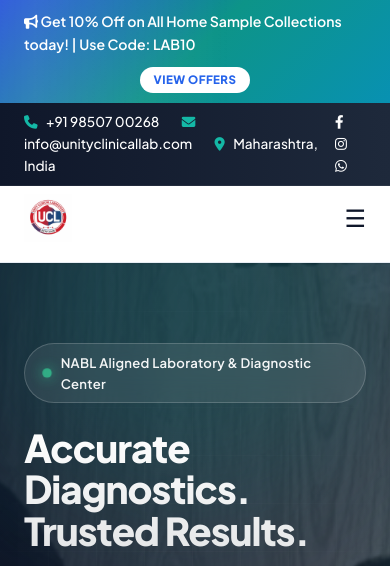
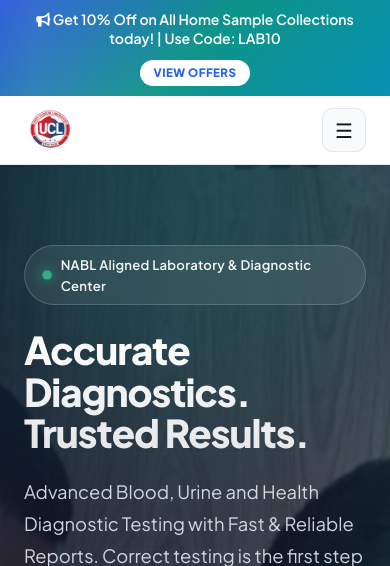
Before and after one commit to mangesh-darade/unity_cms, a PHP site: page / in a window 390 px wide. Shown: the top 566 px of the page. Run offline with PHP 8.4, Linux system fonts and the light colour scheme; data comes from the database, SQL or seed files in the repository; some libraries are stand-ins or nearby versions.

Commit message:
header changes

```diff
--- a/css/premium.css
+++ b/css/premium.css
@@ -35,11 +35,16 @@ h1, h2, h3, h4, h5, h6,
 
 /* ─── Header premium ─── */
 header.site-header {
-    background: rgba(255, 255, 255, 0.82);
-    backdrop-filter: blur(20px) saturate(180%);
-    -webkit-backdrop-filter: blur(20px) saturate(180%);
-    border-bottom: 1px solid rgba(226, 232, 240, 0.8);
+    position: sticky;
+    top: 0;
+    z-index: 1000;
+    background: #fff;
+    border-bottom: 1px solid rgba(226, 232, 240, 0.9);
     transition: box-shadow 0.35s var(--ease-out-expo), padding 0.35s var(--ease-out-expo);
+}
+
+header.site-header .container {
+    position: relative;
 }
 
 header.site-header.scrolled {
@@ -107,6 +112,9 @@ header.site-header.scrolled {
 
 .logo-link--image {
     max-width: min(var(--header-logo-display-width, 240px), 280px);
+    background: transparent;
+    border-radius: 0;
+    padding: 0;
 }
 
 .brand-logo-img {
@@ -147,22 +155,62 @@ header.site-header.scrolled .logo-text {
 /* Header layout — logo | nav | actions */
 .nav-bar {
     display: grid;
-    grid-template-columns: minmax(0, max-content) minmax(0, 1fr) auto;
-    align-items: center;
-    gap: 12px 24px;
+    grid-template-columns: minmax(0, max-content) minmax(0, 1fr) minmax(0, max-content);
+    align-items: center;
+    gap: 12px 20px;
     padding: 8px 0;
 }
 
 .logo-link {
     grid-column: 1;
+    justify-self: start;
     max-width: 220px;
 }
 
+.nav-menu {
+    grid-column: 2;
+    justify-self: center;
+}
+
+.nav-bar-actions {
+    grid-column: 3;
+    justify-self: end;
+    display: flex;
+    align-items: center;
+    gap: 10px;
+    flex-shrink: 0;
+}
+
 .nav-bar-center {
-    grid-column: 2;
-    display: flex;
-    justify-content: center;
-    min-width: 0;
+    display: none;
+}
+
+/* Desktop: inline horizontal nav */
+@media (min-width: 1181px) {
+    .nav-bar .nav-menu {
+        position: static;
+        display: flex;
+        flex-direction: row;
+        align-items: center;
+        justify-content: center;
+        width: 100%;
+        max-width: 100%;
+        height: auto;
+        margin: 0;
+        padding: 0;
+        background: transparent;
+        box-shadow: none;
+        border: none;
+        opacity: 1;
+        visibility: visible;
+        pointer-events: auto;
+        overflow: visible;
+        transform: none;
+    }
+
+    .nav-item-cta-mobile {
+        display: none !important;
+    }
 }
 
 @media (max-width: 1280px) {
@@ -175,14 +223,6 @@ header.site-header.scrolled .logo-text {
         padding: 8px 12px !important;
         font-size: 0.78rem !important;
     }
-}
-
-.nav-bar-actions {
-    grid-column: 3;
-    display: flex;
-    align-items: center;
-    gap: 10px;
-    flex-shrink: 0;
 }
 
 .nav-header-cta {
@@ -243,96 +283,234 @@ header.site-header.scrolled .logo-text {
 
 @media (max-width: 1180px) {
     .nav-bar {
-        display: grid;
-        grid-template-columns: 1fr auto;
-        grid-template-areas: "logo actions";
+        display: flex;
+        justify-content: space-between;
+        align-items: center;
+        padding: 6px 0;
+    }
+
+    .nav-menu {
+        grid-column: auto;
+        justify-self: auto;
     }
 
     .logo-link {
-        grid-area: logo;
-        min-height: 56px;
-        max-width: min(var(--header-logo-display-width, 240px), 200px);
-    }
-
-    .nav-bar-actions {
-        grid-area: actions;
+        min-height: 52px;
+        max-width: min(var(--header-logo-display-width, 240px), 220px);
     }
 
     .nav-header-cta {
         display: none;
     }
 
-    .nav-bar-center {
-        position: static;
-        flex: none;
-        width: 0;
-        height: 0;
-        overflow: visible;
-    }
-
     .brand-logo-img {
-        height: min(var(--header-logo-display-height, 72px), 56px);
-        max-height: 56px;
-    }
-
-    .nav-menu {
+        height: min(var(--header-logo-display-height, 72px), 60px);
+        max-height: 60px;
+    }
+
+    .menu-toggle {
+        display: flex;
+        align-items: center;
+        justify-content: center;
+        width: 44px;
+        height: 44px;
+        padding: 0;
+        border: 1px solid #e2e8f0;
+        border-radius: 10px;
+        background: #f8fafc;
+        color: #0f172a;
+        font-size: 1.25rem;
+        line-height: 1;
+        cursor: pointer;
+        flex-shrink: 0;
+        transition: background 0.2s, border-color 0.2s, color 0.2s, box-shadow 0.2s;
+    }
+
+    .menu-toggle:hover {
+        background: #f1f5f9;
+        border-color: #cbd5e1;
+    }
+
+    .menu-toggle[aria-expanded="true"] {
+        background: #0f172a;
+        border-color: #0f172a;
+        color: #fff;
+        box-shadow: 0 4px 14px rgba(15, 23, 42, 0.2);
+    }
+
+    body.menu-open .offer-banner {
+        display: none;
+    }
+
+    .nav-backdrop {
         position: fixed;
-        top: var(--header-offset, 120px);
-        left: -100%;
-        width: min(360px, 100%);
-        max-width: 100%;
-        height: calc(100vh - var(--header-offset, 120px));
-        background: rgba(255, 255, 255, 0.98);
-        backdrop-filter: blur(16px);
+        inset: 0;
+        background: rgba(15, 23, 42, 0.45);
+        z-index: 10000;
+        opacity: 0;
+        visibility: hidden;
+        pointer-events: none;
+        transition: opacity 0.28s ease, visibility 0.28s ease;
+    }
+
+    .nav-backdrop.is-visible {
+        opacity: 1;
+        visibility: visible;
+        pointer-events: auto;
+    }
+
+    body.menu-open .site-header {
+        z-index: 10002;
+        border-bottom-color: #e2e8f0;
+    }
+
+    header.site-header .nav-menu {
+        position: fixed;
+        top: var(--header-offset, 64px);
+        left: 0;
+        right: 0;
+        width: 100vw;
+        max-width: 100vw;
+        height: calc(100dvh - var(--header-offset, 64px));
+        max-height: calc(100dvh - var(--header-offset, 64px));
+        margin: 0;
+        background: #fff;
+        display: flex;
         flex-direction: column;
         flex-wrap: nowrap;
         align-items: stretch;
-        padding: 24px 20px 40px;
+        justify-content: flex-start;
+        padding: 8px 0 calc(28px + env(safe-area-inset-bottom, 0px));
+        gap: 0;
+        overflow-x: hidden;
+        overflow-y: auto;
+        -webkit-overflow-scrolling: touch;
+        z-index: 10001;
+        box-shadow: none;
+        border: none;
+        border-radius: 0;
+        opacity: 0;
+        visibility: hidden;
+        pointer-events: none;
+        transform: none;
+        transition: opacity 0.28s ease, visibility 0.28s ease;
+    }
+
+    header.site-header .nav-menu.active {
+        opacity: 1;
+        visibility: visible;
+        pointer-events: auto;
+    }
+
+    header.site-header .nav-menu .nav-item {
+        width: 100%;
+        border-bottom: 1px solid #f1f5f9;
+    }
+
+    header.site-header .nav-menu .nav-item a {
+        display: flex;
+        align-items: center;
+        width: 100%;
+        padding: 16px 20px;
+        font-size: 1.05rem;
+        font-weight: 600;
+        color: #1e293b;
+        border-radius: 0;
+        background: transparent;
+    }
+
+    header.site-header .nav-menu .nav-item a:hover {
+        background: #f8fafc;
+        color: var(--brand-blue);
+    }
+
+    header.site-header .nav-menu .nav-item.active a {
+        background: linear-gradient(90deg, rgba(37, 99, 235, 0.1), rgba(37, 99, 235, 0.04));
+        color: var(--brand-blue);
+        font-weight: 700;
+        box-shadow: inset 3px 0 0 var(--brand-blue);
+    }
+
+    header.site-header .nav-menu .nav-cta-mobile {
+        display: block;
+        margin: 16px 20px 0;
+        text-align: center;
+        padding: 16px 20px !important;
+        font-size: 1rem !important;
+        border-radius: 12px !important;
+        width: calc(100% - 40px);
+    }
+
+    header.site-header .nav-menu .nav-item-cta-mobile {
+        display: list-item;
+        border-bottom: none;
+        margin-top: 8px;
+        padding-top: 8px;
+    }
+}
+
+@media (max-width: 768px) {
+    .top-bar {
+        display: none;
+    }
+
+    .offer-banner {
+        padding: 8px 0;
+        font-size: 0.78rem;
+    }
+
+    .offer-banner-inner {
+        flex-direction: column;
         gap: 6px;
-        transition: left 0.35s var(--ease-out-expo);
-        box-shadow: 0 20px 50px rgba(15, 23, 42, 0.12);
-        overflow-y: auto;
-        z-index: 999;
-    }
-
-    .nav-menu.active {
-        left: 0;
-    }
-
-    .nav-item a {
-        display: block;
-        padding: 14px 16px;
-        font-size: 1rem;
-    }
-
-    .nav-menu .nav-cta-mobile {
-        display: block;
-        margin-top: 12px;
         text-align: center;
-        padding: 14px 20px !important;
-    }
-
-    .nav-item-cta-mobile {
-        display: list-item;
-        margin-top: 8px;
-    }
-}
-
-@media (min-width: 1181px) {
-    .menu-toggle {
-        display: none !important;
+    }
+
+    .offer-banner-text {
+        line-height: 1.35;
+    }
+
+    .offer-banner-cta {
+        padding: 5px 14px;
+        font-size: 0.72rem;
+    }
+
+    header.site-header {
+        padding: 0;
+    }
+
+    .nav-bar {
+        padding: 8px 0;
+    }
+
+    .brand-logo-img {
+        height: 56px;
+        max-height: 56px;
+        max-width: 200px;
+    }
+
+    .logo-link {
+        min-height: 56px;
+        max-width: 200px;
     }
 }
 
 @media (max-width: 480px) {
     .brand-logo-img {
-        max-width: 140px;
-        max-height: 48px;
-        height: 48px;
+        max-width: 180px;
+        max-height: 52px;
+        height: 52px;
     }
 
     .logo-link {
-        min-height: 48px;
+        min-height: 52px;
+        max-width: 180px;
+    }
+}
+
+@media (min-width: 1181px) {
+    .menu-toggle,
+    .nav-backdrop {
+        display: none !important;
     }
 }
 
@@ -2725,6 +2903,14 @@ html {
 
 body.menu-open {
     overflow: hidden;
+    touch-action: none;
+}
+
+body.menu-open .floating-whatsapp {
+    opacity: 0;
+    visibility: hidden;
+    pointer-events: none;
+    transform: scale(0.85);
 }
 
 html[data-theme="dark"] .nav-menu {
--- a/css/style.css
+++ b/css/style.css
@@ -135,8 +135,7 @@ img {
 
 /* Header & Navigation Styles */
 header.site-header {
-    background-color: rgba(255, 255, 255, 0.95);
-    backdrop-filter: blur(10px);
+    background-color: #fff;
     position: sticky;
     top: 0;
     z-index: 1000;
@@ -265,35 +264,11 @@ header.site-header {
 
 .menu-toggle {
     display: none;
-    font-size: 1.5rem;
-    cursor: pointer;
-    background: none;
-    border: none;
-    color: var(--primary);
 }
 
 @media (max-width: 1180px) {
     .menu-toggle {
-        display: block;
-    }
-    .nav-menu {
-        position: fixed;
-        top: var(--header-offset, 120px);
-        left: -100%;
-        width: min(360px, 100%);
-        max-width: 100%;
-        height: calc(100vh - var(--header-offset, 120px));
-        background-color: var(--white);
-        flex-direction: column;
-        padding: 40px 20px;
-        gap: 20px;
-        transition: var(--transition-normal);
-        box-shadow: var(--shadow-lg);
-        overflow-y: auto;
-        z-index: 999;
-    }
-    .nav-menu.active {
-        left: 0;
+        display: flex;
     }
 }
 
--- a/includes/header.php
+++ b/includes/header.php
@@ -164,30 +164,30 @@ if (basename($_SERVER['PHP_SELF']) !== 'index.php' && stripos($_body_class, 'pag
                     <?php endif; ?>
                 </a>
 
-                <div class="nav-bar-center">
-                    <ul class="nav-menu" id="navMenu">
+                <ul class="nav-menu" id="navMenu" role="menubar">
                     <?php foreach ($nav_links as $item): ?>
-                            <li class="nav-item <?php echo is_item_active($item['url'], $active_nav ?? ''); ?>">
-                                <a href="<?php echo htmlspecialchars($item['url']); ?>"><?php echo htmlspecialchars($item['title']); ?></a>
+                        <li class="nav-item <?php echo is_item_active($item['url'], $active_nav ?? ''); ?>" role="none">
+                            <a href="<?php echo htmlspecialchars($item['url']); ?>" role="menuitem"><?php echo htmlspecialchars($item['title']); ?></a>
                         </li>
                     <?php endforeach; ?>
                     <?php if ($nav_cta): ?>
-                            <li class="nav-item nav-item-cta-mobile">
-                                <a href="<?php echo htmlspecialchars($nav_cta['url']); ?>" class="btn btn-primary nav-cta-mobile"><?php echo htmlspecialchars($nav_cta['title']); ?></a>
+                        <li class="nav-item nav-item-cta-mobile" role="none">
+                            <a href="<?php echo htmlspecialchars($nav_cta['url']); ?>" class="btn btn-primary nav-cta-mobile" role="menuitem"><?php echo htmlspecialchars($nav_cta['title']); ?></a>
                         </li>
                     <?php endif; ?>
                 </ul>
-                </div>
 
                 <div class="nav-bar-actions">
                     <?php if ($nav_cta): ?>
                     <a href="<?php echo htmlspecialchars($nav_cta['url']); ?>" class="btn btn-primary nav-header-cta"><?php echo htmlspecialchars($nav_cta['title']); ?></a>
                     <?php endif; ?>
-                    <button class="menu-toggle" aria-label="<?php echo htmlspecialchars($menu_toggle_label); ?>" aria-expanded="false">☰</button>
+                    <button type="button" class="menu-toggle" aria-label="<?php echo htmlspecialchars($menu_toggle_label); ?>" aria-expanded="false" aria-controls="navMenu">☰</button>
                 </div>
             </nav>
         </div>
     </header>
+
+    <div class="nav-backdrop" id="navBackdrop" aria-hidden="true"></div>
 
     <?php if (($cms['floating_whatsapp_enabled'] ?? '0') === '1' && $whatsapp_num !== ''): ?>
     <a href="https://wa.me/<?php echo preg_replace('/[^0-9]/', '', $whatsapp_num); ?>" class="floating-whatsapp" target="_blank" rel="noopener noreferrer" aria-label="Chat on WhatsApp">
--- a/js/main.js
+++ b/js/main.js
@@ -16,28 +16,42 @@ document.addEventListener('DOMContentLoaded', () => {
         }
     }
 
+    // Dynamic header offset for mobile menu
+    function updateHeaderOffset() {
+        const header = document.querySelector('.site-header');
+        const offer = document.querySelector('.offer-banner');
+        const topBar = document.querySelector('.top-bar');
+        const menuOpen = document.body.classList.contains('menu-open');
+        let offset = 0;
+        if (offer && !menuOpen) offset += offer.offsetHeight;
+        if (topBar && !menuOpen) offset += topBar.offsetHeight;
+        if (header) offset += header.offsetHeight;
+        document.documentElement.style.setProperty('--header-offset', `${offset}px`);
+    }
+
     // 1. Mobile Menu Toggle
     const menuToggle = document.querySelector('.menu-toggle');
     const navMenu = document.querySelector('.nav-menu');
+    const navBackdrop = document.getElementById('navBackdrop');
     const siteHeader = document.querySelector('.site-header');
 
     if (menuToggle && navMenu) {
         const setMenuOpen = (open) => {
             navMenu.classList.toggle('active', open);
+            navBackdrop?.classList.toggle('is-visible', open);
+            navBackdrop?.setAttribute('aria-hidden', open ? 'false' : 'true');
             menuToggle.innerHTML = open ? '✕' : '☰';
             menuToggle.setAttribute('aria-expanded', open ? 'true' : 'false');
             document.body.classList.toggle('menu-open', open);
+            requestAnimationFrame(updateHeaderOffset);
         };
 
-        menuToggle.addEventListener('click', () => {
+        menuToggle.addEventListener('click', (e) => {
+            e.stopPropagation();
             setMenuOpen(!navMenu.classList.contains('active'));
         });
 
-        document.addEventListener('click', (e) => {
-            if (!navMenu.contains(e.target) && !menuToggle.contains(e.target)) {
-                setMenuOpen(false);
-            }
-        });
+        navBackdrop?.addEventListener('click', () => setMenuOpen(false));
 
         document.addEventListener('keydown', (e) => {
             if (e.key === 'Escape' && navMenu.classList.contains('active')) {
@@ -50,17 +64,6 @@ document.addEventListener('DOMContentLoaded', () => {
         });
     }
 
-    // Dynamic header offset for mobile menu
-    const updateHeaderOffset = () => {
-        const header = document.querySelector('.site-header');
-        const offer = document.querySelector('.offer-banner');
-        const topBar = document.querySelector('.top-bar');
-        let offset = 0;
-        if (offer) offset += offer.offsetHeight;
-        if (topBar) offset += topBar.offsetHeight;
-        if (header) offset += header.offsetHeight;
-        document.documentElement.style.setProperty('--header-offset', `${offset}px`);
-    };
     updateHeaderOffset();
     window.addEventListener('resize', updateHeaderOffset, { passive: true });
 
```
Lines whose indentation alone changed are shown as unchanged.
